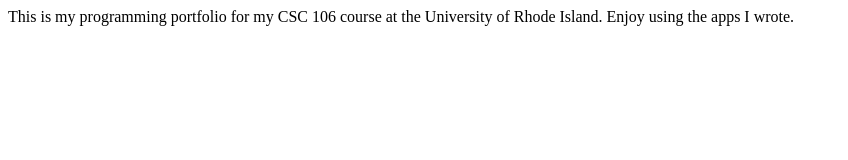
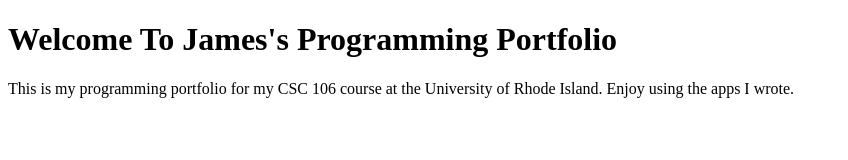
Before and after one commit to CannonJames/CannonJames.github.io, a plain HTML site: page index.html in a window 1280 px wide. Shown: the whole page, without its empty margins (0-848 px from the left). Drawn offline with Linux system fonts and the light colour scheme.

Commit message:
Update index.html

```diff
--- a/index.html
+++ b/index.html
@@ -5,6 +5,7 @@
         <title>James's Programming Portfolio</title>
     </head>
     <body>
+        <h1> Welcome To James's Programming Portfolio </h1>
 This is my programming portfolio for my CSC 106 course at the University of Rhode Island. Enjoy
         using the apps I wrote.
 
```
